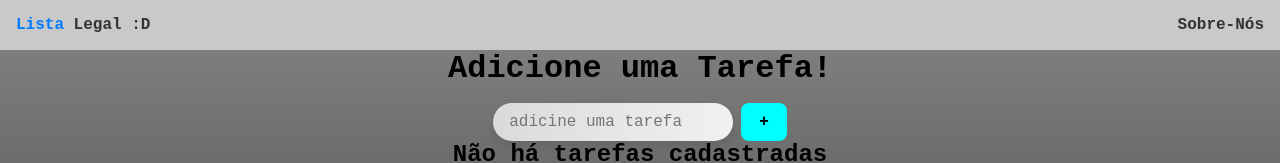
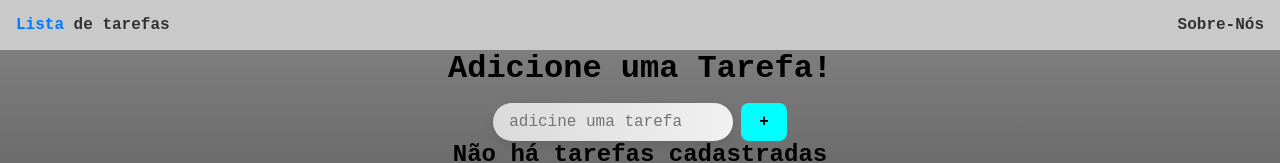
Before and after one commit to Gabriel-Mello-Dev/Lista-de-tarefas, a React (Vite) app: page / in a window 1280 px wide. Shown: the top 163 px of the page. Built offline with nearby package versions, Linux system fonts and the light colour scheme; no server answers.

Commit message:
atualizando tarefas

```diff
--- a/index.html
+++ b/index.html
@@ -4,7 +4,7 @@
     <meta charset="UTF-8" />
     <link rel="icon" type="image/svg+xml" href="/vite.svg" />
     <meta name="viewport" content="width=device-width, initial-scale=1.0" />
-    <title>Lista Legal</title>
+    <title>Lista Tarefas</title>
   </head>
   <body>
     <div id="root"></div>
--- a/src/components/cabecalho/cabeça.jsx
+++ b/src/components/cabecalho/cabeça.jsx
@@ -7,7 +7,7 @@ const Cabecalho = () => {
 
             <h1>
                 <span>Lista </span>
-                Legal :D
+                de tarefas
             </h1>
             </Link>
 
```
